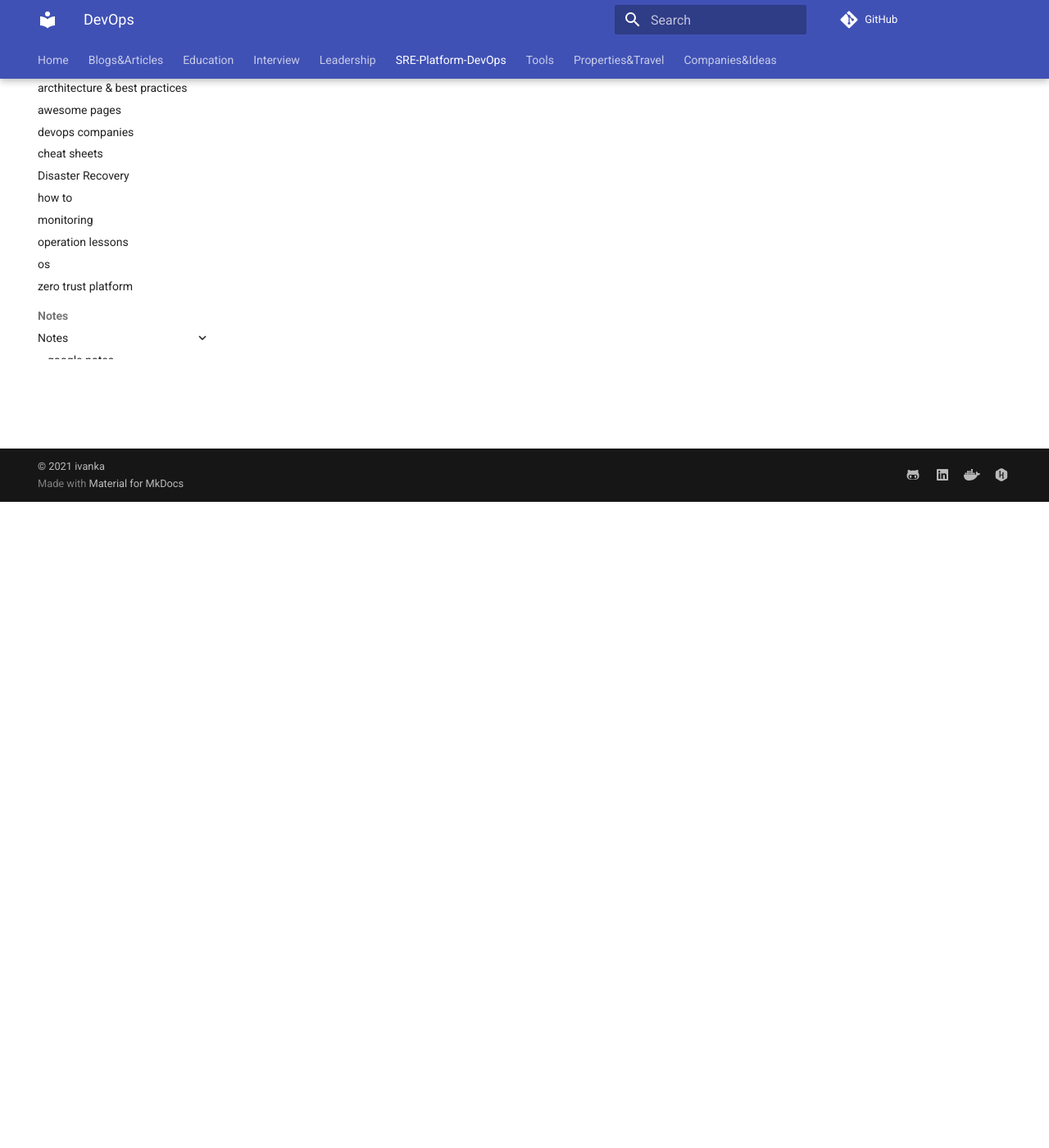
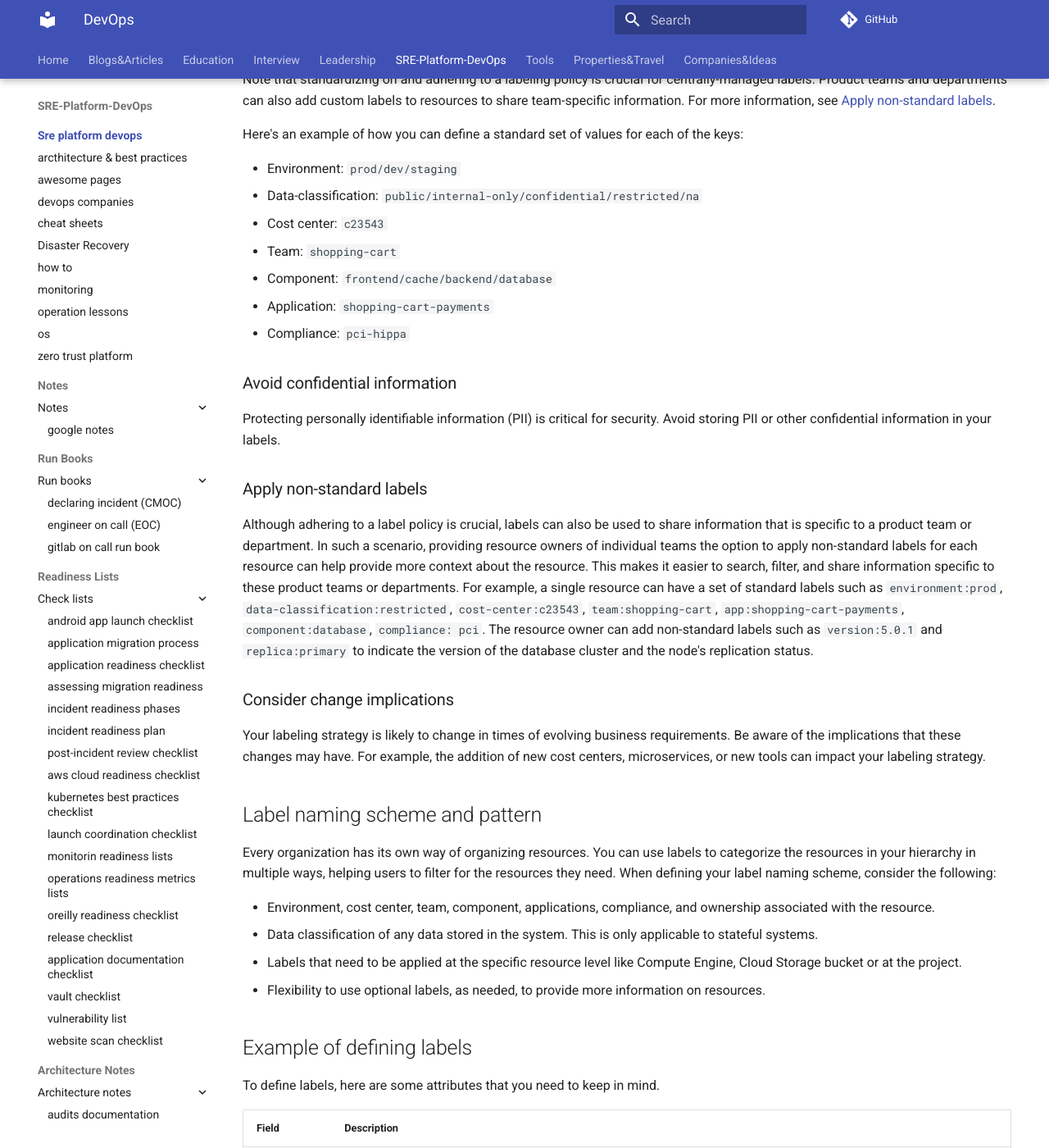
Before and after one commit to ivankatliarchuk/knowledge-base, an MkDocs documentation site: the page built from docs/sre-platform-devops/index.md, in a window 1280 px wide and 1400 px high, scrolled down 788 px. Shown: the whole window at 82% size. Built offline with MkDocs 1.6.1 and Material for MkDocs 9.7.7, drawn with Linux system fonts in a browser that asks for light colours; comment, search, counter and statistics services are not loaded; some of the changed text lies outside the part shown.

Commit message:
added labels
Signed-off-by: ivan katliarchuk <ivan.katliarchuk@gmail.com>

```diff
--- a/docs/sre-platform-devops/index.md
+++ b/docs/sre-platform-devops/index.md
@@ -31,3 +31,61 @@ Cost allocation - cost-allocation:business-unit ->   engineering, networking rec
 - [Tagging restrictions](https://docs.aws.amazon.com/mediaconnect/latest/ug/tagging-restrictions.html)
 - [Tagging assets](../../assets/tagging/)
 - [Tagging ](https://github.com/ik-cloud/aws-enterprise-naming-tagging-standard)
+- [Tagging and Labeling Best practices](https://www.doit.com/google-cloud-platform-resource-labeling-best-practices/)
+
+Note that standardizing on and adhering to a labeling policy is crucial for centrally-managed labels. Product teams and departments can also add custom labels to resources to share team-specific information. For more information, see [Apply non-standard labels](https://cloud.google.com/resource-manager/docs/best-practices-labels#nonstandardlabels).
+
+Here's an example of how you can define a standard set of values for each of the keys:
+
+- Environment: `prod/dev/staging`
+- Data-classification: `public/internal-only/confidential/restricted/na`
+- Cost center: `c23543`
+- Team: `shopping-cart`
+- Component: `frontend/cache/backend/database`
+- Application: `shopping-cart-payments`
+- Compliance: `pci-hippa`
+
+### Avoid confidential information
+
+Protecting personally identifiable information (PII) is critical for security. Avoid storing PII or other confidential information in your labels.
+
+### Apply non-standard labels
+
+Although adhering to a label policy is crucial, labels can also be used to share information that is specific to a product team or department. In such a scenario, providing resource owners of individual teams the option to apply non-standard labels for each resource can help provide more context about the resource. This makes it easier to search, filter, and share information specific to these product teams or departments. For example, a single resource can have a set of standard labels such as `environment:prod`, `data-classification:restricted`, `cost-center:c23543`, `team:shopping-cart`, `app:shopping-cart-payments`, `component:database`, `compliance: pci`. The resource owner can add non-standard labels such as `version:5.0.1` and `replica:primary` to indicate the version of the database cluster and the node's replication status.
+
+### Consider change implications
+
+Your labeling strategy is likely to change in times of evolving business requirements. Be aware of the implications that these changes may have. For example, the addition of new cost centers, microservices, or new tools can impact your labeling strategy.
+
+## Label naming scheme and pattern
+
+Every organization has its own way of organizing resources. You can use labels to categorize the resources in your hierarchy in multiple ways, helping users to filter for the resources they need. When defining your label naming scheme, consider the following:
+
+-   Environment, cost center, team, component, applications, compliance, and ownership associated with the resource.
+-   Data classification of any data stored in the system. This is only applicable to stateful systems.
+-   Labels that need to be applied at the specific resource level like Compute Engine, Cloud Storage bucket or at the project.
+-   Flexibility to use optional labels, as needed, to provide more information on resources.
+
+## Example of defining labels
+
+To define labels, here are some attributes that you need to keep in mind.
+
+| Field | Description |
+| --- | --- |
+| Label key | The label key is a unique identifier for a label. It must be a string with a minimum length of 1 character and a maximum length of 63 characters. The key cannot be empty. You can use a standard set of label keys that work best for your organization that cover business use cases like `environment`, `data-classification`, `cost-center`, `team`, `component`, `application` and `compliance`. |
+| Label value | The label value is the data associated with the key. It can be a string, number, or Boolean value. As a best practice, consider defining a set of values for each label key. This can help teams select and assign appropriate values for each key. For example, an `environment` key can have values such as `prod`, `staging`, `dev` or `tools`. |
+| Stakeholder | Identify the department which needs the label key for filtering resources or creating reports. For example, a Finance department in an organization would like to know the cost of running the `prod` environment. They would use the label _key:value_ pair `environment:prod`. |
+| Target resource | For each label, consider defining a target Google Cloud resource where the label _key:value_ pair should be applied. For example, the label key `environment` needs to be on each Google Cloud resource in your organization's production environment. |
+| Exception | Consider defining which label keys are mandatory on all resources and which keys are optional to apply. In the [example table](https://cloud.google.com/resource-manager/docs/best-practices-labels#example_labels_table), there are some label `key:value` pairs that are optional such as `environment:tools`. The label key `altostrat-team` can be considered optional when the label `altostrat-environment` has the label value set to `tools`. |
+
+In the following label example, _altostrat_ corresponds to the name of the enterprise.
+
+| Label key | Label value | Stakeholder | Target resource | Exception |
+| --- | --- | --- | --- | --- |
+| altostrat-environment | prod, sb1, staging, dev, tools | Finance | Google Cloud resources | No |
+| altostrat-data-classification | public, internal-only, confidential, restricted, na | Security | Buckets, databases, persistent disks with Compute Engine | No |
+| altostrat-cost-center | fin-us, mkt-eu, it-jp | Finance | Google Cloud resources | sandbox-folder |
+| altostrat-team | shopping-cart | Team lead | Google Cloud resources | Non-production environments, non-critical components |
+| altostrat-component | frontend, cache, application, database | Finance | Google Cloud resources | Optional |
+| altostrat-app | shopping-cart-payment | Finance | Google Cloud resources | No. There's an exception for multi-tenant resources where there is no 1:1 mapping with the application. |
+| altostrat-compliance | pci, hipaa | Security | Google Cloud resources | Optional |
```
Also changed, not shown: assets/tagging/label-description.png (added), assets/tagging/labels.png (added), assets/tagging/non-standard-tags.png (added), assets/tagging/standard-tags.png (added), assets/tagging/standartizing-tags.png (added).
